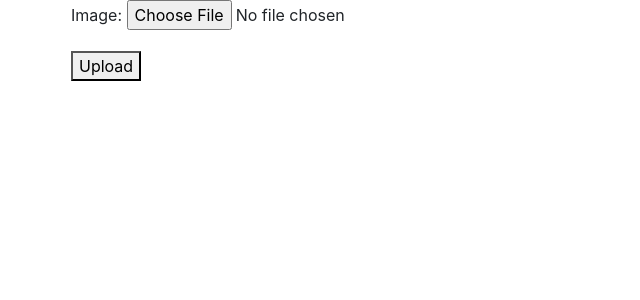
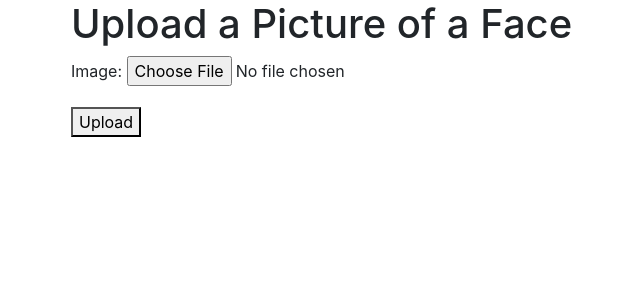
Before and after one commit to TrellixVulnTeam/sunglasses-recommendation-site_T8RB, a Django app: template home/templates/upload.html in a window 1280 px wide. Shown: the part 56-356 px from the top of the page, without its empty margins (14-654 px from the left). Run offline with Django 3.2, Linux system fonts and the light colour scheme; the template is opened without the code that fills it: values that come from a table or form of the project are taken from there, others are empty; some libraries are stand-ins or nearby versions.

Commit message:
need to do this to pull

```diff
--- a/home/templates/index.html
+++ b/home/templates/index.html
@@ -1,3 +1,4 @@
+{% load static %}
 <!DOCTYPE html>
 <html lang="en">
 	<head>
--- a/home/templates/upload.html
+++ b/home/templates/upload.html
@@ -1,10 +1,11 @@
 {% extends "index.html" %}
 {% block content %}
 <div class="container">
- <form method = "post" enctype="multipart/form-data">
-        {% csrf_token %}
-        {{ form.as_p }}
+    <h1>Upload a Picture of a Face</h1>
+    <form method = "post" enctype="multipart/form-data">
+            {% csrf_token %}
+            {{ form.as_p }}
         <button type="submit">Upload</button>
- </form>
+    </form>
 </div>
 {% endblock %}
```
